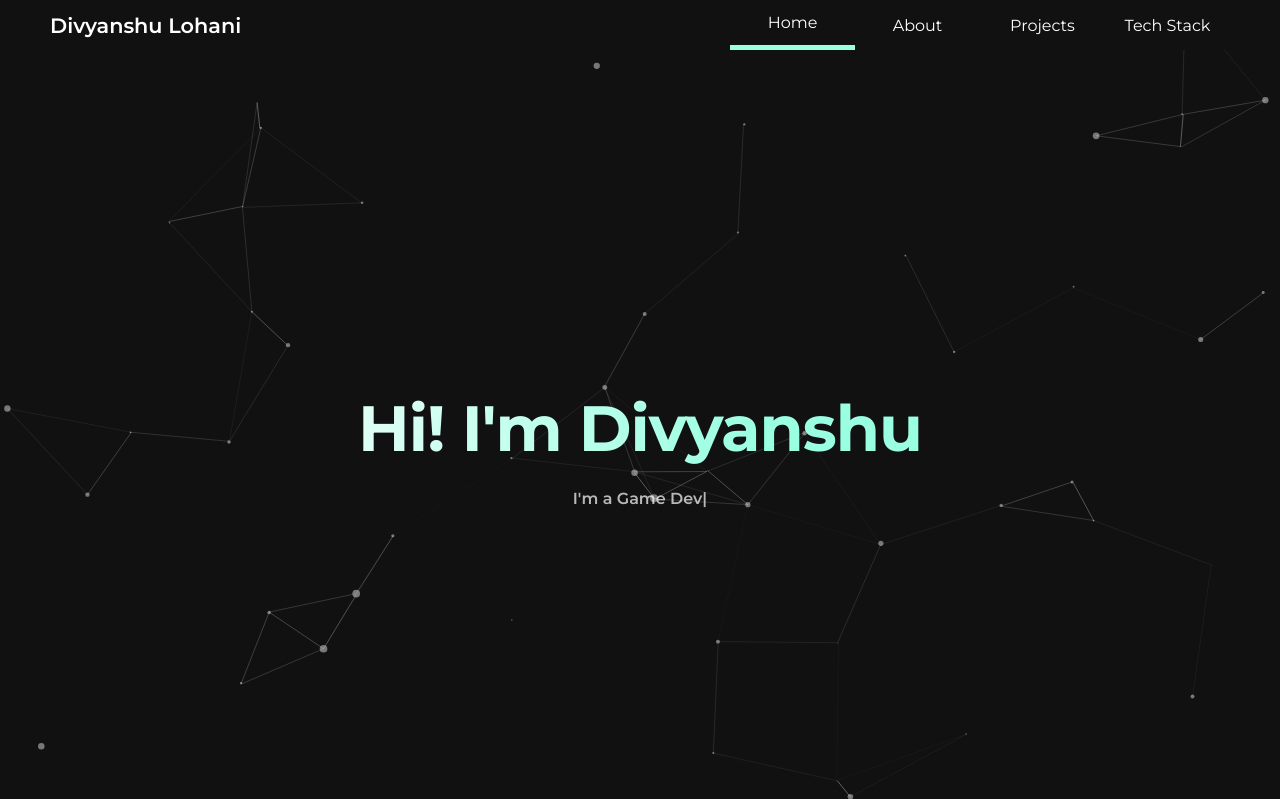
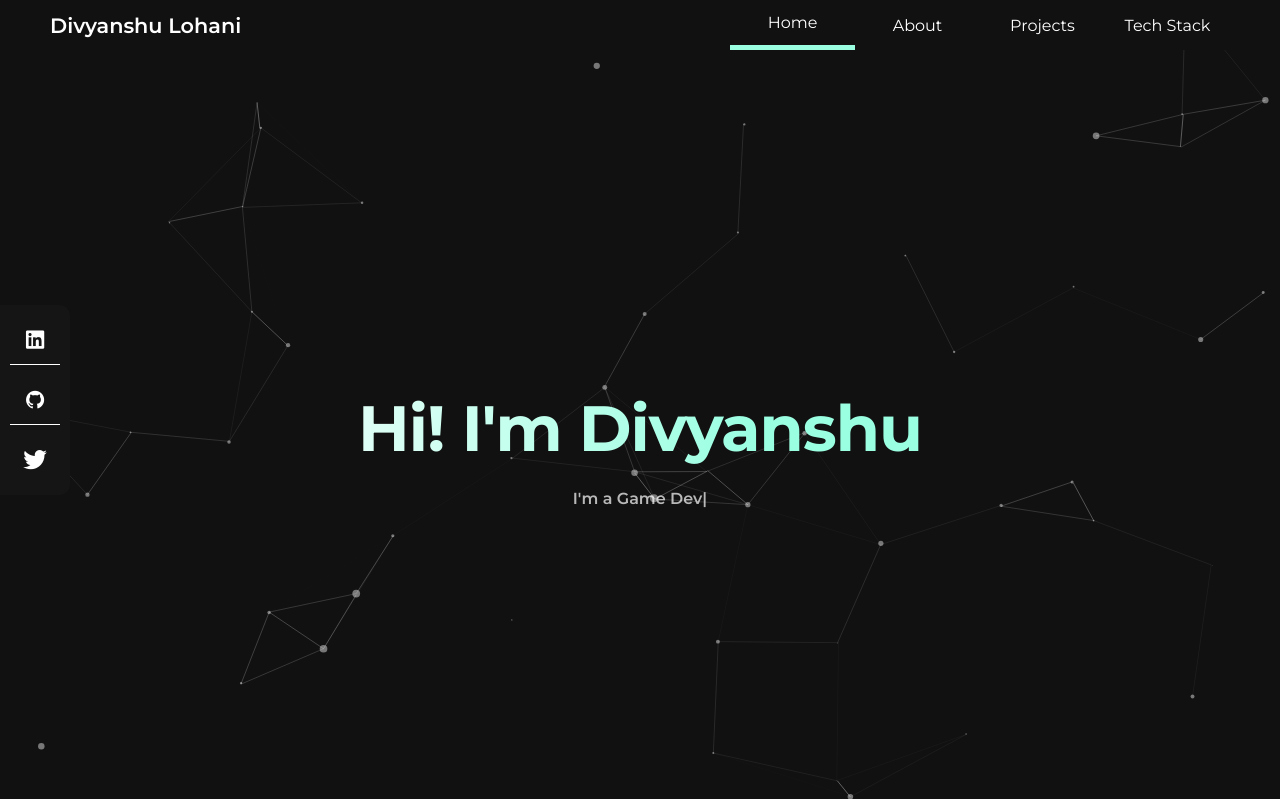
Before and after one commit to DivyanshuLohani/DivyanshuLohani.github.io, a PHP site: page / in a window 1280 px wide. Shown: the top 799 px of the page. Run offline with PHP 8.4, Linux system fonts and the light colour scheme; some libraries are stand-ins or nearby versions.

Commit message:
create social links

```diff
--- a/index.html
+++ b/index.html
@@ -28,8 +28,10 @@
     />
     <link
       rel="stylesheet"
-      href="https://cdn.jsdelivr.net/gh/devicons/devicon@v2.12.0/devicon.min.css"
+      type="text/css"
+      href="https://cdn.jsdelivr.net/gh/devicons/devicon@latest/devicon.min.css"
     />
+
     <link
       rel="stylesheet"
       href="https://use.fontawesome.com/releases/v5.15.3/css/all.css"
@@ -430,13 +432,37 @@
           <li class="icon__item"><i class="devicon-typescript-plain"></i></li>
           <li class="icon__item"><i class="devicon-postgresql-plain"></i></li>
           <li class="icon__item"><i class="devicon-react-original"></i></li>
-          <li class="icon__item"><i class="devicon-nextjs-original"></i></li>
+          <li class="icon__item"><i class="devicon-nextjs-plain"></i></li>
           <li class="icon__item"><i class="devicon-django-plain"></i></li>
           <li class="icon__item"><i class="devicon-flask-plain"></i></li>
           <li class="icon__item"><i class="devicon-redux-plain"></i></li>
         </ul>
       </div>
     </section>
+
+    <div class="social-links">
+      <a
+        href="https://linkedin.com/in/divyanshulohani/"
+        target="_blank"
+        class="social-link linkedin"
+      >
+        <i class="devicon-linkedin-plain"></i>
+      </a>
+      <a
+        href="https://github.com/DivyanshuLohani"
+        target="_blank"
+        class="social-link github"
+      >
+        <i class="devicon-github-original"></i>
+      </a>
+      <a
+        href="https://twitter.com/DivyanshuLohani"
+        target="_blank"
+        class="social-link twitter"
+      >
+        <i class="devicon-twitter-original"></i>
+      </a>
+    </div>
 
     <!-- Footer  -->
     <footer class="sticky__footer">
--- a/styles.css
+++ b/styles.css
@@ -653,3 +653,37 @@ a {
 .link:hover {
   color: var(--main-accent);
 }
+
+.social-links {
+  position: fixed;
+  top: 50%;
+  transform: translateY(-50%);
+  display: flex;
+  flex-direction: column;
+  gap: 10px;
+  padding: 10px;
+  z-index: 1000;
+  background: var(--darker-bg);
+  border-radius: 0 10px 10px 0;
+}
+
+.social-links a {
+  display: flex;
+  align-items: center;
+  justify-content: center;
+  font-size: 1.2rem;
+  width: 50px;
+  height: 50px;
+  background-color: var(--darker-bg);
+  color: #fff;
+  text-decoration: none;
+  transition: color 0.1s;
+  border-bottom: 1px solid #fff;
+}
+.social-links a:last-child {
+  border: none;
+}
+
+.social-links a:hover {
+  color: var(--main-accent);
+}
```
